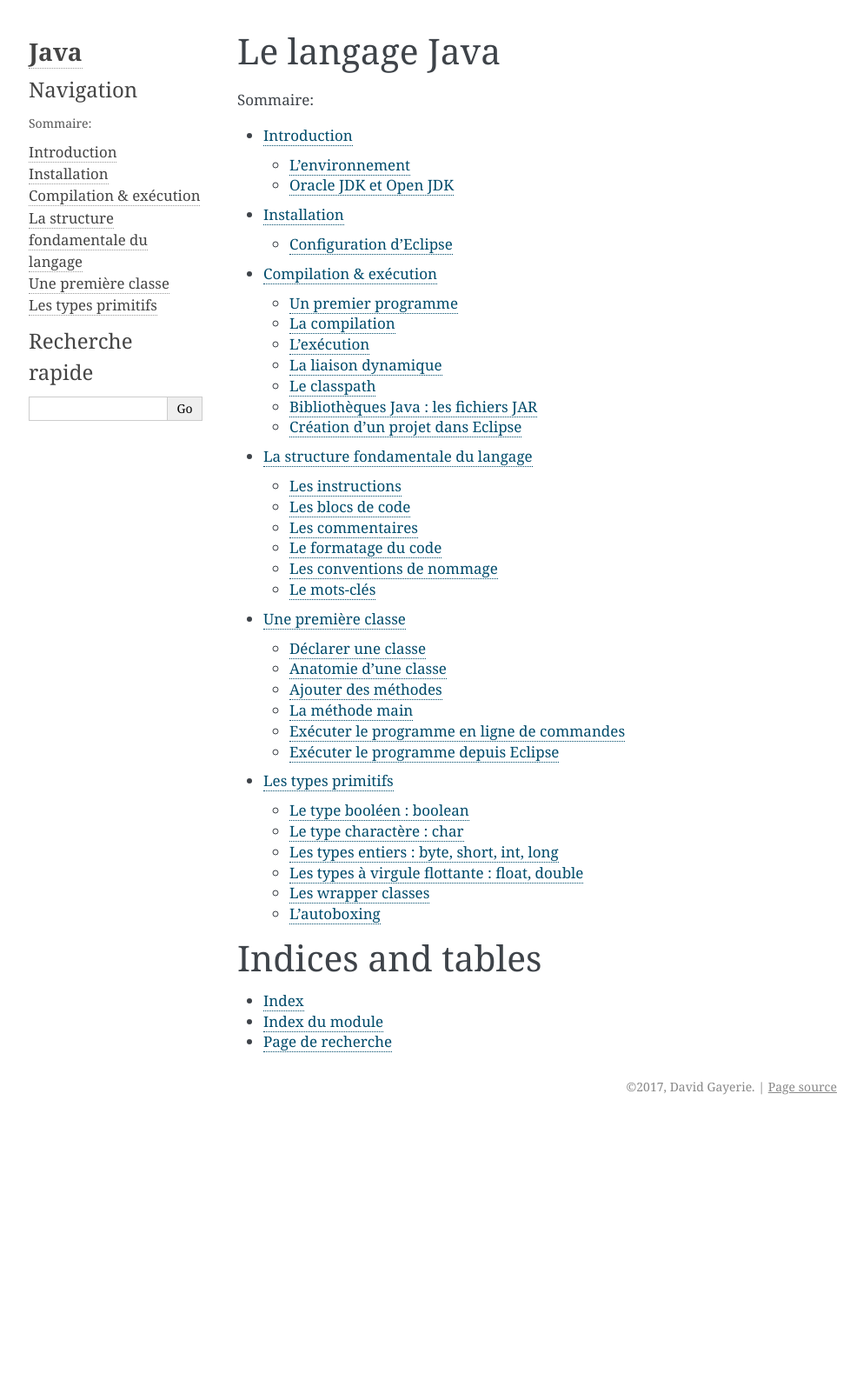
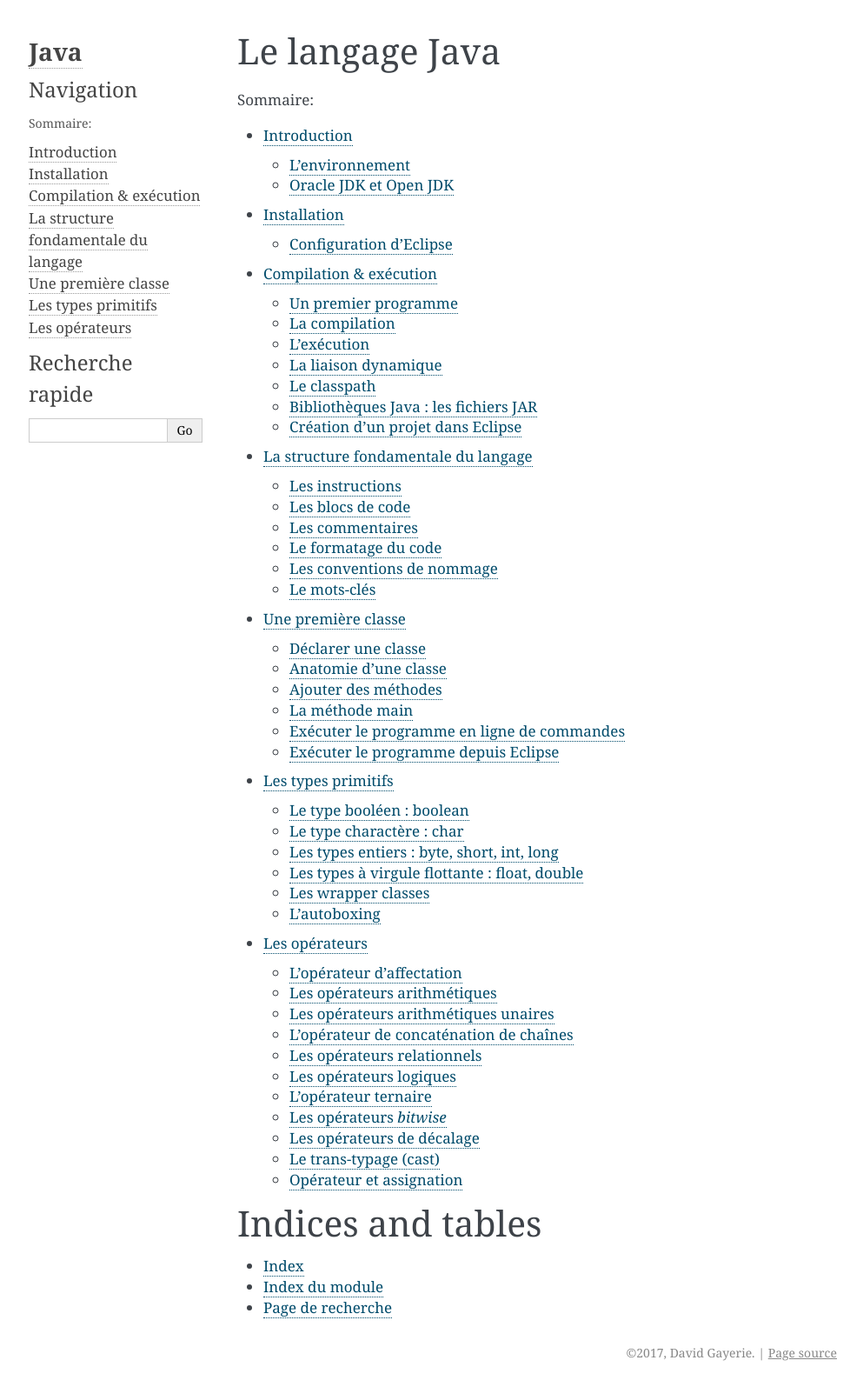
Before and after one commit to lanaflonPerso/cours-java-web, a Sphinx documentation site: the page built from source/index.rst, in a window 1280 px wide. Shown: the whole page at 87% size, without its empty margins (147-1140 px from the left). Built offline with Sphinx 7.4.7, drawn with Linux system fonts in a browser that asks for light colours; formulas are drawn with MathJax 3; before the commit the page ends 1289 px from its top, so only the background shows below that; some of the changed lines change nothing that is shown.

Commit message:
chapitre sur les opérateurs

```diff
--- a/source/index.rst
+++ b/source/index.rst
@@ -16,6 +16,7 @@
    structure_fondamentale
    premiere_classe
    types_primitifs
+   operateurs
 
 Indices and tables
 ==================
--- /dev/null
+++ b/source/operateurs.rst
@@ -0,0 +1,489 @@
+Les opérateurs
+##############
+
+Un opérateur prend un ou plusieurs opérandes et produit une nouvelle valeur.
+Les opérateurs en Java sont très proches des langages C et C++ qui l'ont inspiré.
+
+L'opérateur d'affectation
+*************************
+
+L'assignation est réalisée grâce à l'opérateur **=**. Cet opérateur, copie
+la valeur du paramètre de droite (appelé *rvalue*) dans le paramètre de gauche
+(appelé *lvalue*). Java opère donc pas copie. Cela signifie que si l'on change
+plus tard la valeur d'un des paramètres, l'autre ne sera pas affecté.
+
+::
+
+  int i = 1;
+  int j = i; // j reçoit la copie de la valeur de i
+
+  i = 10; // maintenant i vaut 10 mais j vaut toujours 1
+
+Pour les variables de type objet, on appelle ces variables des **handlers**
+car la variable ne contient pas à proprement parler un objet mais
+*référence un objet*. On peut dire aussi qu'elle pointe vers la zone mémoire
+de cet objet. Cela à plusieurs conséquences importantes :
+
+::
+
+  Voiture v1 = new Voiture();
+  Voiture v2 = v1;
+
+Dans, l'exemple ci-dessus, **v2** reçoit la copie de l'adresse de l'objet
+contenu dans **v1**. Donc ces deux variables référencent bien le même objet
+et je peux le manipuler à travers l'une ou l'autre. Si plus loin dans le
+programme, j'écris :
+
+::
+
+  v1 = new Voiture();
+
+**v1** reçoit maintenant la référence d'un nouvel objet et les variables **v1** et
+**v2** pointent sur des instances différentes de **Voiture**. Si enfin, j'écris :
+
+::
+
+  v2 = null;
+
+Maintenant, la variable **v2** contient la valeur spéciale **null** qui indique
+qu'elle ne pointe sur rien. Mais l'instance de voiture que la variable
+**v2** référencée précédemment, n'a pas disparue pour autant.
+Elle existe toujours quelque part en mémoire. On dit que cette instance n'a plus de référence.
+
+.. important::
+
+  Le passage par copie de la référence vaut également pour les paramètres des méthodes.
+
+Les opérateurs arithmétiques
+****************************
+
+Les opérateurs arithmétiques prenant deux arguments sont :
+
+.. list-table:: Opérateurs arithmétiques
+   :widths: 1 1
+   :header-rows: 0
+
+   * - **\***
+     - Multiplication
+
+   * - **/**
+     - Division
+
+   * - **%**
+     - Reste de la division
+
+   * - **+**
+     - Addition
+
+   * - **-**
+     - Soustraction
+
+La liste ci-dessus est donnée par ordre de précédence. Cela signifie qu'une multiplication
+est effectuée avant une division.
+
+::
+
+  int i = 2 * 3 + 4 * 5 / 2;
+  int j = (2 * 3) + ((4 * 5) / 2);
+
+Les deux expressions ci-dessus donne le même résultant en Java : 16. Il est tout
+de même recommandé d'utiliser les parenthèses qui rendent l'expression plus facile à lire.
+
+Les opérateurs arithmétiques unaires
+************************************
+
+Les opérateurs arithmétiques unaires ne prennent qu'un seul argument
+(comme l'indique leur nom), il s'agit de :
+
+.. list-table:: Opérateurs arithmétiques unaires
+   :widths: 1 1
+   :header-rows: 0
+
+   * - ``expr++``
+     - Incrément postfixé
+
+   * - ``expr--``
+     - Décrément postfixé
+
+   * - ``++expr``
+     - Incrément préfixé
+
+   * - ``--expr``
+     - Décrément préfixé
+
+   * - **+**
+     - Positif
+
+   * - **-**
+     - Négatif
+
+::
+
+  int i = 0;
+  i++; // i vaut 1
+  ++i; // i vaut 2
+  --i; // i vaut 1
+
+  int j = +i; // équivalent à int j = i;
+  int k = -i;
+
+.. note::
+
+  Il y a un différence entre les opérateur postixé et préfixé lorsqu'ils
+  sont utilisés conjointement à une affectation. Pour les opérateurs préfixés,
+  l'incrément ou le décrément se fait **avant** l'affectation.
+  Pour les opérateurs postfixés, l'incrément ou le décrément se fait **après** l'affectation.
+
+  ::
+
+    int i = 10;
+    j = i++; // j vaudra 10 et i vaudra 11
+
+    int k = 10;
+    l = ++k; // l vaudra 11 et k vaudra 11
+
+L'opérateur de concaténation de chaînes
+***************************************
+
+Les chaînes de caractères peuvent être concaténées avec l'opérateur **+**.
+En Java, les chaînes de caractères sont des objets de type String_. Il est
+pas possible de concaténer un objet de type String_ avec un autre type.
+Pour cela, le compilateur insèrera un appel à la méthode *toString* de l'objet ou de
+la *wrapper class* pour un type primitif.
+
+::
+
+  String s1 = "Hello ";
+  String s2 = s1 + " world";
+  String s3 = " !";
+  String s4 = s2 + s3;
+
+.. note::
+
+  L'opérateur de concaténation correspond plus à du sucre syntaxique qu'à un
+  véritable opérateur. En effet, il existe la classe StringBuilder_ dont la tâche
+  consiste justement à nous aider à construire des chaînes de caractères. Le compilateur
+  remplacera en fait notre code par quelque chose dans ce genre :
+
+  ::
+
+    String s1 = "Hello ";
+
+    StringBuilder sb1 = new StringBuilder();
+    sb1.append(s1)
+    sb1.append(s2);
+
+    String s2 = sb1.toString();
+    String s3 = " !";
+
+    StringBuilder sb2 = new StringBuilder();
+    sb2.append(s2)
+    sb2.append(s3);
+
+    String s4 = sb2.toString();
+
+
+Les opérateurs relationnels
+***************************
+Les opérateurs relationnels produisent un résultat booléen (**true** ou **false**)
+et permettent de comparer deux valeurs :
+
+.. list-table:: Opérateurs relationnels
+   :widths: 1 1
+   :header-rows: 0
+
+   * - **<**
+     - Inférieur
+
+   * - **>**
+     - Supérieur
+
+   * - **<=**
+     - Inférieur ou égal
+
+   * - **>=**
+     - Supérieur ou égal
+
+   * - **==**
+     - Égal
+
+   * - **!=**
+     - Différent
+
+La liste ci-dessus est donnée par ordre de précédence.
+Les opérateurs **<**, **>**, **<=**, **>=** ne peuvent s'employer que pour des nombres
+ou des caractères (**char**).
+
+Les opérateurs **==** et **!=** servent à comparer les valeurs contenu dans les deux
+variables. Pour des variables de type objet, ces opérateurs **ne compare pas** les
+objet entre-eux mais simplement les références contenues dans ces variables.
+
+::
+
+  Voiture v1 = new Voiture();
+  Voiture v2 = v1;
+
+  // true car v1 et v2 contiennent la même référence
+  boolean resultat = (v1 == v2);
+
+
+.. caution::
+
+  Les chaînes de caractères en Java sont des **objets** de type String_. Cela signifie
+  qu'il ne faut **JAMAIS** utiliser les opérateurs **==** et **!=** pour comparer
+  des chaînes de caractères.
+
+  ::
+
+    String s1 = "une chaîne";
+    String s2 = "une chaîne";
+
+    // BUG le résultat est indéterminé
+    boolean resultat = (s1 == s2);
+
+  La bonne façon de faire est d'utiliser la méthode Object.equals_ pour comparer
+  des objets :
+
+  ::
+
+    String s1 = "une chaîne";
+    String s2 = "une chaîne";
+
+    boolean resultat = s1.equals(s2); // OK
+
+
+Les opérateurs logiques
+***********************
+Les opérateurs logiques prennent des booléens en paramètres et produisent un résultat booléen (**true** ou **false**) :
+
+.. list-table:: Opérateurs relationnels
+   :widths: 1 1
+   :header-rows: 0
+
+   * - **!**
+     - Négation
+
+   * - **&&**
+     - Et logique
+
+   * - **||**
+     - Ou logique
+
+::
+
+  boolean b = true;
+  boolean c = !b // c vaut false
+
+  boolean d = b && c; // d vaut false
+  boolean e = b || c; // e vaut true
+
+Les opérateurs **&&** et **||** sont des opérateurs qui n'évalue l'expression à droite que si cela est nécessaire.
+
+::
+
+  ltest() && rtest()
+
+Dans l'exemple ci-dessus, la méthode **ltest** est appelée et si elle retourne **true**
+alors la méthode rtest() sera appelée pour évaluer l'expression. Si la méthode **ltest**
+retourne **false** alors le résultat de l'expression sera **false** et la méthode **rtest** ne sera pas appelée.
+
+::
+
+  ltest() || rtest()
+
+Dans l'exemple ci-dessus, la méthode **ltest** est appelée et si elle retourne **false**
+alors la méthode rtest() sera appelée pour évaluer l'expression. Si la méthode **ltest**
+retourne **true** alors le résultat de l'expression sera **true** et la méthode **rtest** ne sera pas appelée.
+
+Si les méthodes des exemples produisent des effets de bord, il est parfois difficile de comprendre
+le comportement du programme.
+
+.. tip::
+
+  Il existe en Java les opérateurs **&** et **|** qui forcent l'évaluation de tous
+  les termes de l'expression quelque soit le résultat de chacun d'entre eux.
+
+  ::
+
+    ltest() | ctest() & rtest()
+
+  Dans l'expression ci-dessus, peu importe la valeur booléenne retournée par l'appel à ces méthodes.
+  Elles seront toutes appelées puis ensuite le résultat de l'expression sera évalué.
+
+L'opérateur ternaire
+********************
+
+L'opérateur ternaire permet d'affecter une valeur suivant le résultat d'une condition.
+
+.. code-block :: text
+
+  exp booléenne ? valeur si vrai : valeur si faux
+
+Par exemple :
+
+::
+
+  String s = age >= 18 ? "majeur" : "mineur";
+  int code = s.equals("majeur") ? 10 : 20;
+
+Les opérateurs *bitwise*
+************************
+
+Les opérateurs *bitwise* permettent de manipuler la valeur des bits d'un entier.
+
+.. list-table:: Opérateurs *bitwise*
+   :widths: 1 1
+   :header-rows: 0
+
+   * - **~**
+     - Négation binaire
+
+   * - **&**
+     - Et binaire
+
+   * - **^**
+     - Ou exclusif (XOR)
+
+   * - **|**
+     - Ou binaire
+
+::
+
+  int i = 0b1;
+
+  i = 0b10 | i; // i vaut 0b11
+
+  i = 0b10 & i; // i vaut 0b10
+
+  i = 0b10 ^ i; // i vaut 0b00
+
+  i = ~i; // i vaut -1
+
+
+Les opérateurs de décalage
+**************************
+
+Les opérateurs de décalage s'utilise sur des entiers et permettent de déplacer les bits vers la gauche ou vers la droite.
+Il est possible également de conserver le bit de plus fort poids qui représente le signe.
+
+.. list-table:: Opérateurs de décalage
+   :widths: 1 1
+   :header-rows: 0
+
+   * - **<<**
+     - Décalage vers la gauche
+
+   * - **>>**
+     - Décalage vers la droite avec préservation du signe
+
+   * - **>>>**
+     - Décalage vers la droite sans préservation du signe
+
+Puisque nous manipulons des nombres en base 2, un décalage vers la gauche équivaut
+à multiplier par 2 et un décalage vers la droite équivaut à diviser par 2 :
+
+::
+
+  int i = 1;
+  i = i << 1 // i vaut 2
+  i = i << 3 // i vaut 16
+  i = i >> 1 // i vaut 8
+
+
+Le trans-typage (cast)
+**********************
+
+Il est parfois nécessaire de signifier que l'on désire passer d'un type vers un autre
+au moment de l'affectation. Java étant un langage fortement typé, il autorise par défaut
+uniquement les opérations de trans-typage qui sont sûres. Par exemple : passer d'un entier
+à un entier long puisqu'il n'y aura de perte de données.
+
+Si on le désire, il possible de forcer un trans-typage en indiquant explicitement
+le type attendu entre parenthèse :
+
+::
+
+  int i = 1;
+  long l = i; // Ok
+  short s = (short) l; // cast obligatoire
+
+L'opération doit avoir un sens. Par exemple, pousser d'un type d'objet à un autre, il faut
+que les classes de ces deux objets aient un lien d'héritage.
+
+.. caution::
+
+  Si Java impose de spécifier explicitement le trans-typage dans certaines situations alors
+  c'est qu'il s'agit de situation qui peuvent être problématiques (perte de données possible
+  ou mauvais type d'objet). Il s'agit peut-être du symptôme d'un bug éventuel ou d'une
+  mauvaise conception.
+
+.. note::
+
+  Le trans-typage peut se faire également par un appel à la méthode Class.cast_.
+  Il s'agit d'une utilisation avancée du langage puisqu'elle fait intervenir la notion
+  de reflexivité.
+
+Opérateur et assignation
+************************
+
+Il existe une forme compacte qui permet d'appliquer certains opérateurs et d'assigner le résultat
+directement à l'opérande de gauche.
+
+.. list-table:: Opérateurs avec assignation
+   :widths: 1 1
+   :header-rows: 0
+
+   * - Opérateur
+     - Équivalent
+
+   * - **+=**
+     - a = a + b
+
+   * - **-=**
+     - a = a - b
+
+   * - **\*=**
+     - a = a * b
+
+   * - **/=**
+     - a = a / b
+
+   * - **%=**
+     - a = a % b
+
+   * - **&=**
+     - a = a & b
+
+   * - **^=**
+     - a = a ^ b
+
+   * - **|=**
+     - a = a | b
+
+   * - **<<=**
+     - a = a << b
+
+   * - **>>=**
+     - a = a >> b
+
+   * - **>>>=**
+     - a = a >>> b
+
+
+.. admonition:: À votre avis
+
+  ::
+
+    int i = 100;
+    i += 1;
+    i >>=1;
+    i /= 2;
+    i &= ~0;
+    i %= 20;
+
+  Quelle est la valeur de i ?
+
+.. _String: https://docs.oracle.com/javase/9/docs/api/java/lang/String.html
+.. _Object.equals: https://docs.oracle.com/javase/9/docs/api/java/lang/Object.html#equals-java.lang.Object-
+.. _StringBuilder: https://docs.oracle.com/javase/8/docs/api/java/lang/StringBuilder.html
+.. _Class.cast: https://docs.oracle.com/javase/8/docs/api/java/lang/Class.html#cast-java.lang.Object-
```
